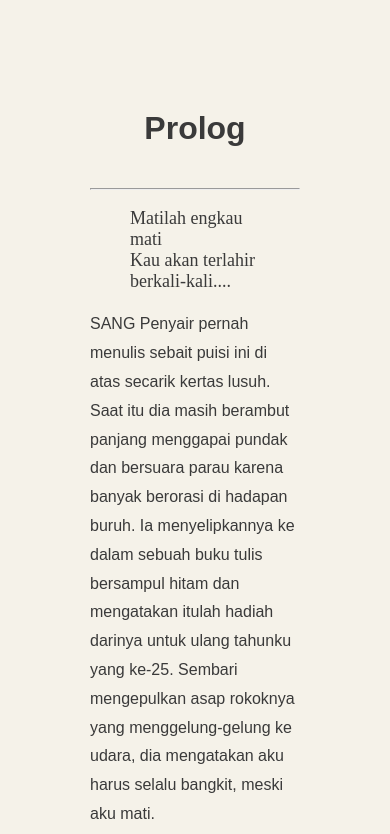
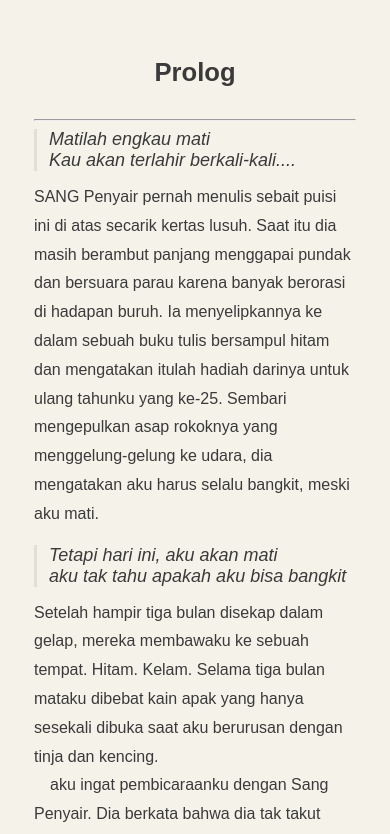
Before and after one commit to ahnaf700/lautberceritanovel, a plain HTML site: page prolog.html in a window 390 px wide. Shown: the top 834 px of the page. Drawn offline with Linux system fonts and the light colour scheme.

Commit message:
tampilan mobile 1.0

```diff
--- a/prolog.html
+++ b/prolog.html
@@ -4,34 +4,65 @@
     <meta name="viewport" content="width=device-width, initial-scale=1.0">
     <title>Laut Bercerita</title>
     <style>
-                @media (max-width: 768) {
-            body {
-                width: 100%;
-
-            }
+        /* Mobile-first responsive styles */
+        :root{
+            --content-max-width: 900px;
+            --bg: #f5f2e9;
+            --text: #3a3a3a;
         }
+        *, *::before, *::after { box-sizing: border-box; }
+        html, body { height: 100%; }
         body {
             font-family: Arial, sans-serif;
-            margin: 15;
-            background: #f5f2e9;
-            color: #3a3a3a;
-            margin: 90
+            background: var(--bg);
+            color: var(--text);
+            margin: 0;
+            padding: 20px 16px;
+            -webkit-font-smoothing:antialiased;
+        }
+        .container{
+            max-width: var(--content-max-width);
+            margin: 0 auto;
+            padding: 24px;
+            background: transparent;
         }
         h1 {
             text-align: center;
-            padding: 20;
+            padding: 20px 0;
+            margin: 0 0 12px 0;
+            font-size: calc(1.4rem + 0.8vw);
         }
         blockquote {
-            font-family: italic;
-            font-size: large;
+            font-style: italic;
+            font-size: 1.125rem;
+            margin: 0 0 12px 0;
+            padding-left: 12px;
+            border-left: 3px solid rgba(0,0,0,0.08);
         }
         p {
             line-height: 1.8;
+            margin: 0 0 1em 0;
+            font-size: 1rem;
+        }
+        ul { margin: 0 0 1em 1.2em; }
+        details { margin: 0.5em 0; }
+        summary { cursor: pointer; font-weight: 600; }
+
+        /* Larger screens */
+        @media (min-width: 769px) {
+            body { padding: 40px 20px; }
+            .container { padding: 32px; }
         }
 
+        /* Small phones */
+        @media (max-width: 420px) {
+            h1 { font-size: 1.6rem; }
+            body { padding: 14px 10px; }
+        }
     </style>
 </head>
 <body>
+    <div class="container">
     <h1>Prolog</h1>
  <hr>
     <blockquote>
@@ -118,5 +149,6 @@
         </p>
     </details>
 
+</div>
 </body>
 </html>
```
Also changed, not shown: index.html (+1 -1 lines).
